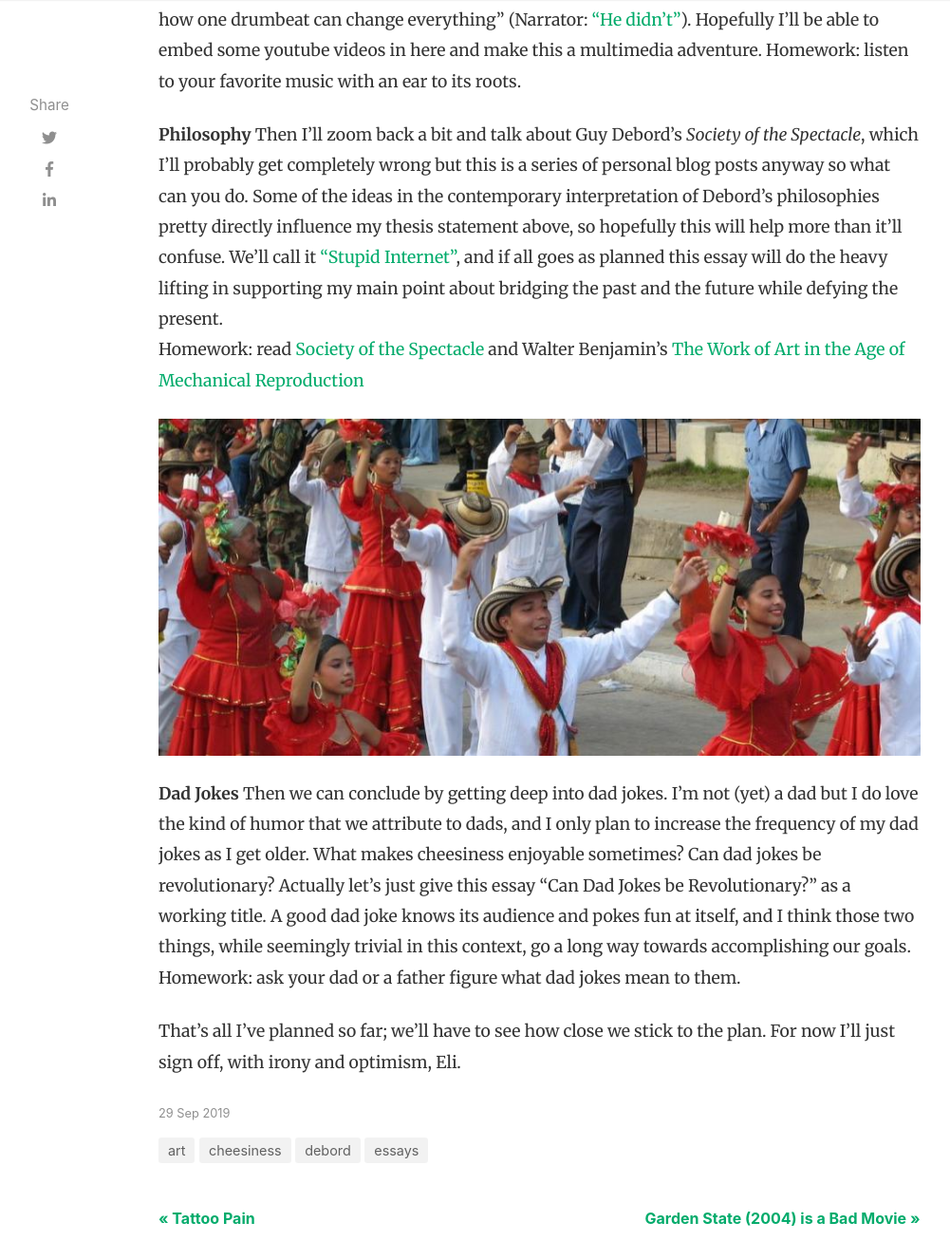
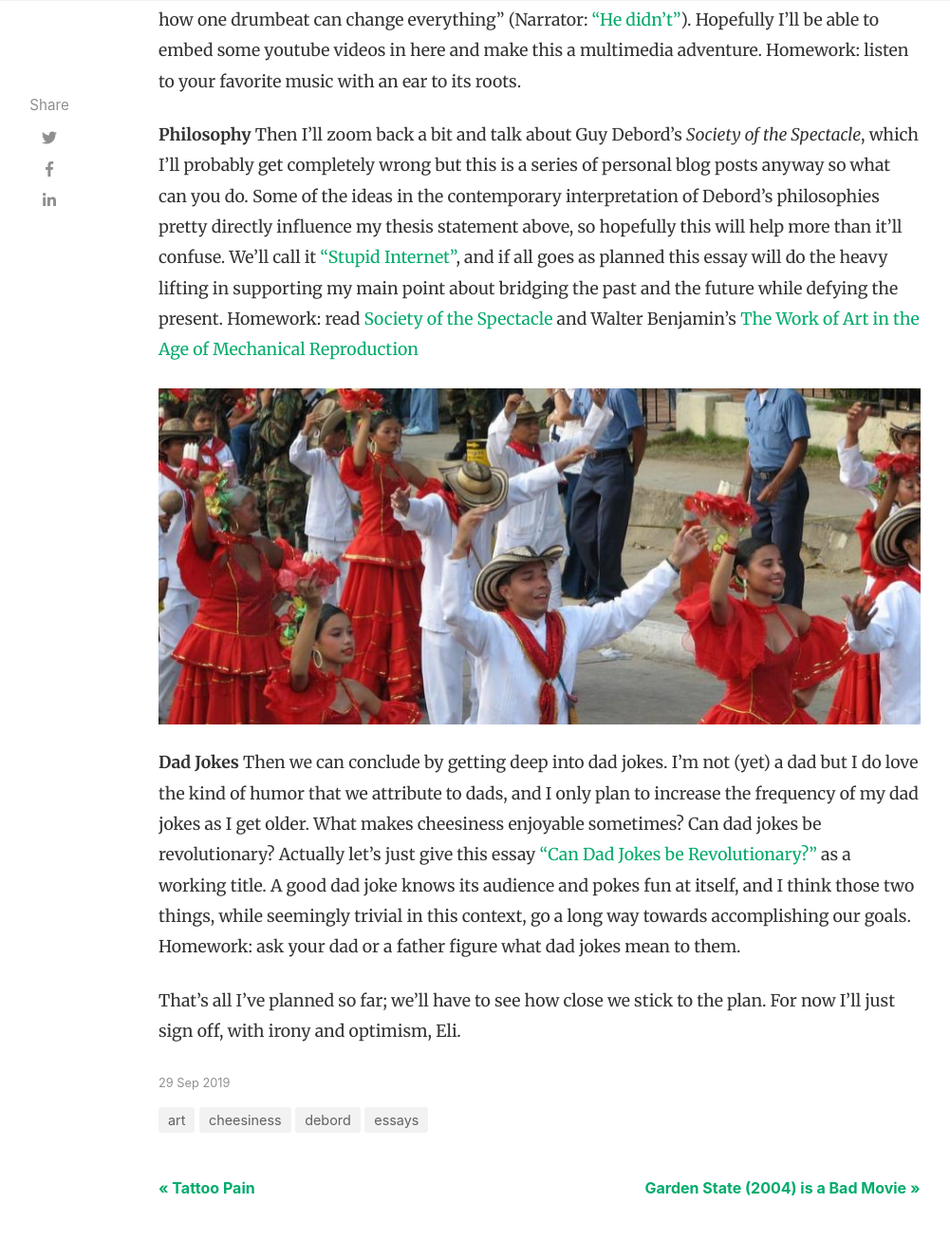
Before and after one commit to elialbert/elialbert.github.com, a Jekyll site: the page built from _posts/2019-09-29-cheesiness1.md, in a window 1280 px wide and 1400 px high, scrolled down 2443 px, cut to the strip 0-1307 px from the top of the window. Shown: the whole strip at 95% size, without its empty margins (118-1119 px from the left). Built offline with Jekyll 4.4.1, drawn with Linux system fonts in a browser that asks for light colours; nearby versions of some CDN libraries; some of the changed lines change nothing that is shown.

Commit message:
update link

```diff
--- a/_posts/2019-09-29-cheesiness1.md
+++ b/_posts/2019-09-29-cheesiness1.md
@@ -45,7 +45,7 @@
 ![]({{site.baseurl}}/assets/images/cheesy3.jpg)
 
 **Dad Jokes**
-Then we can conclude by getting deep into dad jokes. I'm not (yet) a dad but I do love the kind of humor that we attribute to dads, and I only plan to increase the frequency of my dad jokes as I get older. What makes cheesiness enjoyable sometimes? Can dad jokes be revolutionary? Actually let's just give this essay "Can Dad Jokes be Revolutionary?" as a working title. A good dad joke knows its audience and pokes fun at itself, and I think those two things, while seemingly trivial in this context, go a long way towards accomplishing our goals.
+Then we can conclude by getting deep into dad jokes. I'm not (yet) a dad but I do love the kind of humor that we attribute to dads, and I only plan to increase the frequency of my dad jokes as I get older. What makes cheesiness enjoyable sometimes? Can dad jokes be revolutionary? Actually let's just give this essay ["Can Dad Jokes be Revolutionary?"]({{site.baseurl}}/blog/cheesiness5/) as a working title. A good dad joke knows its audience and pokes fun at itself, and I think those two things, while seemingly trivial in this context, go a long way towards accomplishing our goals.
 Homework: ask your dad or a father figure what dad jokes mean to them.
 
 That's all I've planned so far; we'll have to see how close we stick to the plan. For now I'll just sign off,
```
